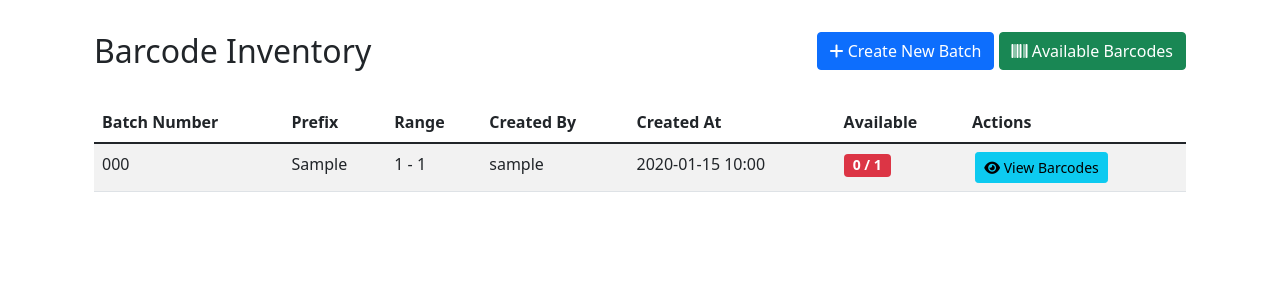
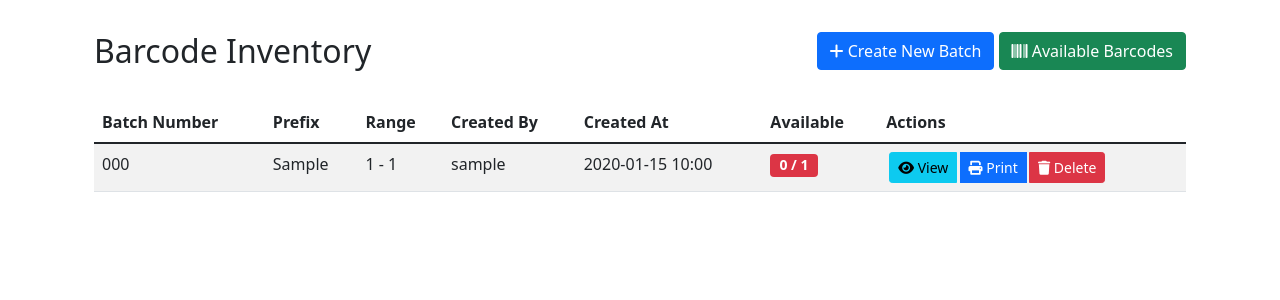
Before and after one commit to Tushar010402/QR, a Django app: page /barcode-inventory/ in a window 1280 px wide. Shown: the part 56-356 px from the top of the page. Run offline with Django 5.2, Linux system fonts and the light colour scheme; a user stored in the database is signed in; tables that the repository leaves empty hold one stand-in row (values such as "Sample post"); data that the repository does not hold is empty.

Commit message:
Add barcode batch deletion and printing functionality

```diff
--- a/trf_core/templates/trf_core/barcode_detail.html
+++ b/trf_core/templates/trf_core/barcode_detail.html
@@ -67,6 +67,9 @@
                         <a href="{% url 'trf_detail' pk=barcode.trf.id %}" class="btn btn-info">
                             <i class="fas fa-file"></i> View Associated TRF
                         </a>
+                        <a href="{% url 'print_single_barcode' barcode.id %}" class="btn btn-primary">
+                            <i class="fas fa-print"></i> Print Barcode
+                        </a>
                     </div>
                 </div>
             </div>
--- a/trf_core/templates/trf_core/barcode_inventory_list.html
+++ b/trf_core/templates/trf_core/barcode_inventory_list.html
@@ -59,12 +59,46 @@
                                 {% endwith %}
                             </td>
                             <td>
-                                <a href="{% url 'available_barcodes' %}?batch={{ inventory.batch_number }}"
-                                   class="btn btn-sm btn-info">
-                                    <i class="fas fa-eye"></i> View Barcodes
-                                </a>
+                                <div class="btn-group" role="group">
+                                    <a href="{% url 'available_barcodes' %}?batch={{ inventory.batch_number }}"
+                                       class="btn btn-sm btn-info">
+                                        <i class="fas fa-eye"></i> View
+                                    </a>
+                                    <a href="{% url 'print_barcode_batch' inventory.id %}"
+                                       class="btn btn-sm btn-primary">
+                                        <i class="fas fa-print"></i> Print
+                                    </a>
+                                    <button type="button" class="btn btn-sm btn-danger"
+                                            data-bs-toggle="modal"
+                                            data-bs-target="#deleteModal{{ inventory.id }}">
+                                        <i class="fas fa-trash"></i> Delete
+                                    </button>
+                                </div>
                             </td>
                         </tr>
+
+                        <!-- Delete Modal -->
+                        <div class="modal fade" id="deleteModal{{ inventory.id }}" tabindex="-1" aria-hidden="true">
+                            <div class="modal-dialog">
+                                <div class="modal-content">
+                                    <div class="modal-header">
+                                        <h5 class="modal-title">Confirm Delete</h5>
+                                        <button type="button" class="btn-close" data-bs-dismiss="modal" aria-label="Close"></button>
+                                    </div>
+                                    <div class="modal-body">
+                                        <p>Are you sure you want to delete batch {{ inventory.batch_number }}?</p>
+                                        <p class="text-warning">
+                                            <i class="fas fa-exclamation-triangle"></i>
+                                            This will delete all available barcodes in this batch. Barcodes that are already assigned to TRFs will not be deleted.
+                                        </p>
+                                    </div>
+                                    <div class="modal-footer">
+                                        <button type="button" class="btn btn-secondary" data-bs-dismiss="modal">Cancel</button>
+                                        <a href="{% url 'delete_barcode_batch' inventory.id %}" class="btn btn-danger">Delete</a>
+                                    </div>
+                                </div>
+                            </div>
+                        </div>
                     {% endfor %}
                 </tbody>
             </table>
--- a/trf_core/urls.py
+++ b/trf_core/urls.py
@@ -25,6 +25,9 @@ urlpatterns = [
     path('barcode-inventory/create/', views.barcode_inventory_create, name='barcode_inventory_create'),
     path('available-barcodes/', views.available_barcodes, name='available_barcodes'),
     path('assign-barcode/<int:barcode_id>/', views.assign_barcode, name='assign_barcode'),
+    path('delete-batch/<int:batch_id>/', views.delete_barcode_batch, name='delete_barcode_batch'),
+    path('print-batch/<int:batch_id>/', views.print_barcode_batch, name='print_barcode_batch'),
+    path('print-barcode/<int:barcode_id>/', views.print_single_barcode, name='print_single_barcode'),
 
     # Barcode Scanner
     path('scanner/', views.barcode_scanner, name='barcode_scanner'),
--- a/trf_core/views.py
+++ b/trf_core/views.py
@@ -2,6 +2,11 @@ from rest_framework import viewsets, permissions, status
 from rest_framework.decorators import action
 from rest_framework.response import Response
 from django.shortcuts import get_object_or_404, render, redirect
+from django.http import HttpResponse
+from reportlab.lib import colors
+from reportlab.lib.pagesizes import letter
+from reportlab.platypus import SimpleDocTemplate, Table, TableStyle, Image, Paragraph, Spacer
+from reportlab.lib.styles import getSampleStyleSheet
 from django.contrib.auth.decorators import login_required
 from django.utils.decorators import method_decorator
 from django.views.generic import ListView
@@ -284,6 +289,97 @@ def available_barcodes(request):
     })
 
 @login_required
+@login_required
+def delete_barcode_batch(request, batch_id):
+    """View for deleting a barcode batch and its associated barcodes"""
+    batch = get_object_or_404(BarcodeInventory, id=batch_id)
+
+    try:
+        # Delete associated barcodes that are still available (not assigned to any TRF)
+        Barcode.objects.filter(batch_number=batch.batch_number, is_available=True).delete()
+
+        # Check if there are any assigned barcodes
+        assigned_barcodes = Barcode.objects.filter(batch_number=batch.batch_number, is_available=False).exists()
+        if assigned_barcodes:
+            messages.warning(request, 'Some barcodes from this batch are in use and were not deleted')
+
+        # Delete the batch
+        batch.delete()
+        messages.success(request, 'Barcode batch deleted successfully')
+    except Exception as e:
+        messages.error(request, f'Error deleting batch: {str(e)}')
+
+    return redirect('barcode_inventory_list')
+
+@login_required
+def print_barcode_batch(request, batch_id):
+    """View for printing all barcodes in a batch"""
+    batch = get_object_or_404(BarcodeInventory, id=batch_id)
+    barcodes = Barcode.objects.filter(batch_number=batch.batch_number)
+
+    # Create a response with appropriate headers for printing
+    response = HttpResponse(content_type='application/pdf')
+    response['Content-Disposition'] = f'attachment; filename="batch_{batch.batch_number}_barcodes.pdf"'
+
+    # Create PDF document
+    doc = SimpleDocTemplate(response, pagesize=letter)
+    elements = []
+
+    # Create a table for the barcodes
+    data = []
+    for barcode in barcodes:
+        # Get the barcode image
+        img_temp = BytesIO()
+        img = Image.open(barcode.barcode_image.path)
+        img.save(img_temp, format='PNG')
+        img_temp.seek(0)
+
+        # Add barcode image and number to the table
+        data.append([Image(img_temp), barcode.barcode_number])
+
+    # Create the table with 2 columns
+    table = Table(data, colWidths=[200, 200])
+    table.setStyle(TableStyle([
+        ('ALIGN', (0, 0), (-1, -1), 'CENTER'),
+        ('VALIGN', (0, 0), (-1, -1), 'MIDDLE'),
+        ('GRID', (0, 0), (-1, -1), 1, colors.black),
+        ('PADDING', (0, 0), (-1, -1), 6),
+    ]))
+
+    elements.append(table)
+    doc.build(elements)
+    return response
+
+@login_required
+def print_single_barcode(request, barcode_id):
+    """View for printing a single barcode"""
+    barcode = get_object_or_404(Barcode, id=barcode_id)
+
+    # Create a response with appropriate headers for printing
+    response = HttpResponse(content_type='application/pdf')
+    response['Content-Disposition'] = f'attachment; filename="barcode_{barcode.barcode_number}.pdf"'
+
+    # Create PDF document
+    doc = SimpleDocTemplate(response, pagesize=letter)
+    elements = []
+
+    # Get the barcode image
+    img_temp = BytesIO()
+    img = Image.open(barcode.barcode_image.path)
+    img.save(img_temp, format='PNG')
+    img_temp.seek(0)
+
+    # Add barcode image and details to the PDF
+    elements.append(Image(img_temp))
+    elements.append(Spacer(1, 12))
+    elements.append(Paragraph(f"Barcode: {barcode.barcode_number}", getSampleStyleSheet()['Normal']))
+
+    if barcode.batch_number:
+        elements.append(Paragraph(f"Batch: {barcode.batch_number}", getSampleStyleSheet()['Normal']))
+
+    doc.build(elements)
+    return response
+
 def assign_barcode(request, barcode_id):
     """View for assigning a pre-printed barcode to a TRF"""
     barcode = get_object_or_404(Barcode, id=barcode_id)
```
